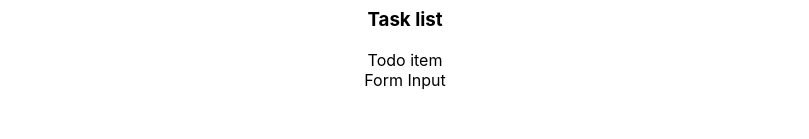
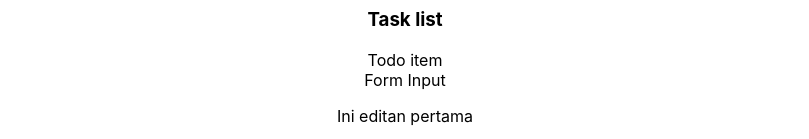
Before and after one commit to Muhammadtaufik19/Todolist, a React (Create React App) app: page / in a window 1280 px wide. Shown: the part 920-1059 px from the top of the page, without its empty margins (235-1044 px from the left). Before the commit the page ends 1010 px from the top, so only its background shows below. Built offline with nearby package versions, Linux system fonts and the light colour scheme.

Commit message:
Penambahan keterangan di forminput

```diff
--- a/src/component/FormInput.js
+++ b/src/component/FormInput.js
@@ -2,7 +2,14 @@ import React from "react";
 
 class FormInput extends React.Component {
   render() {
-    return <div>Form Input</div>;
+    return (
+      <div>
+        Form Input
+        <div>
+          <p>Ini editan pertama</p>
+        </div>
+      </div>
+    );
   }
 }
 
```
Also changed, not shown: 1 other file (tests, documents, lock files or other folders).
